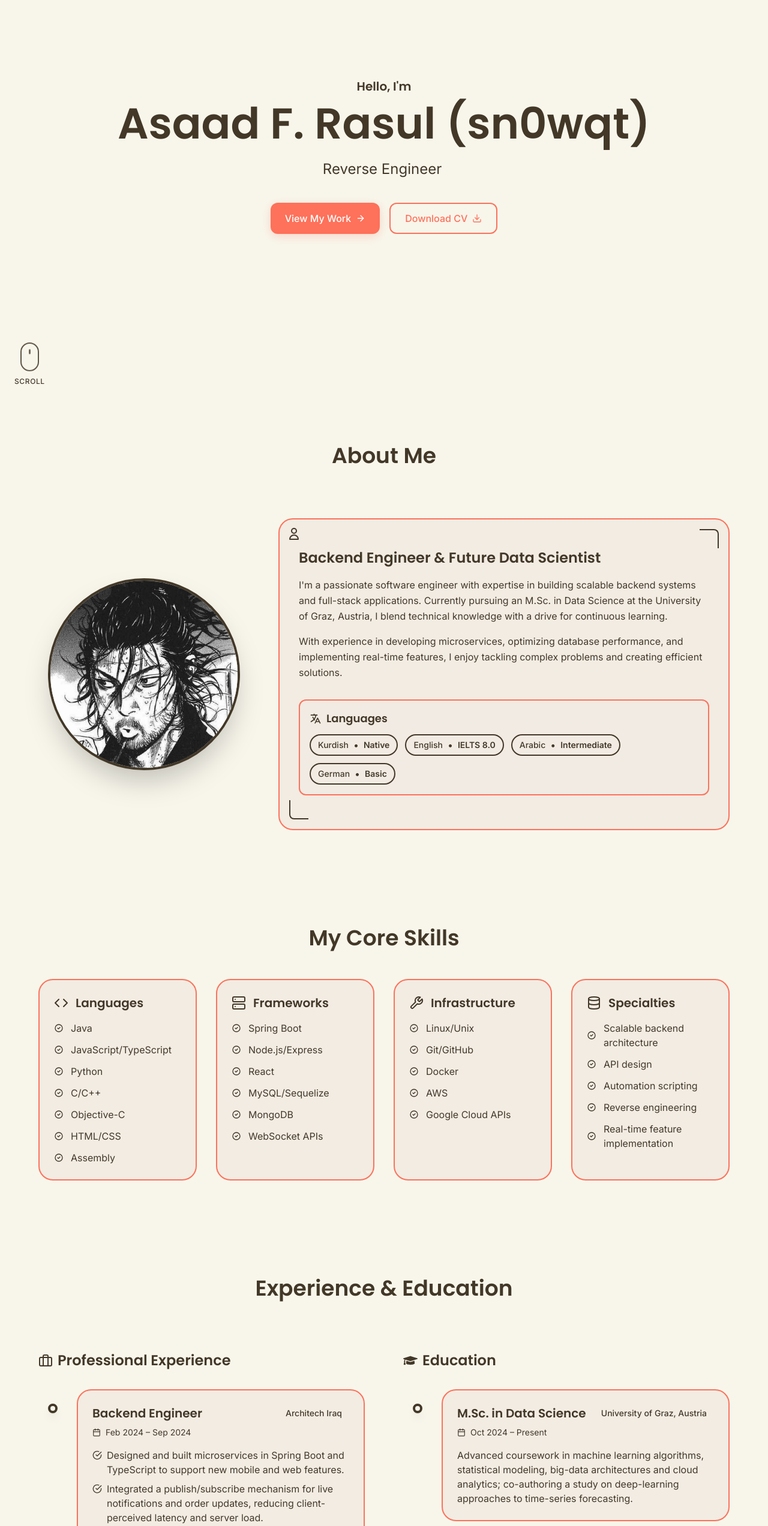
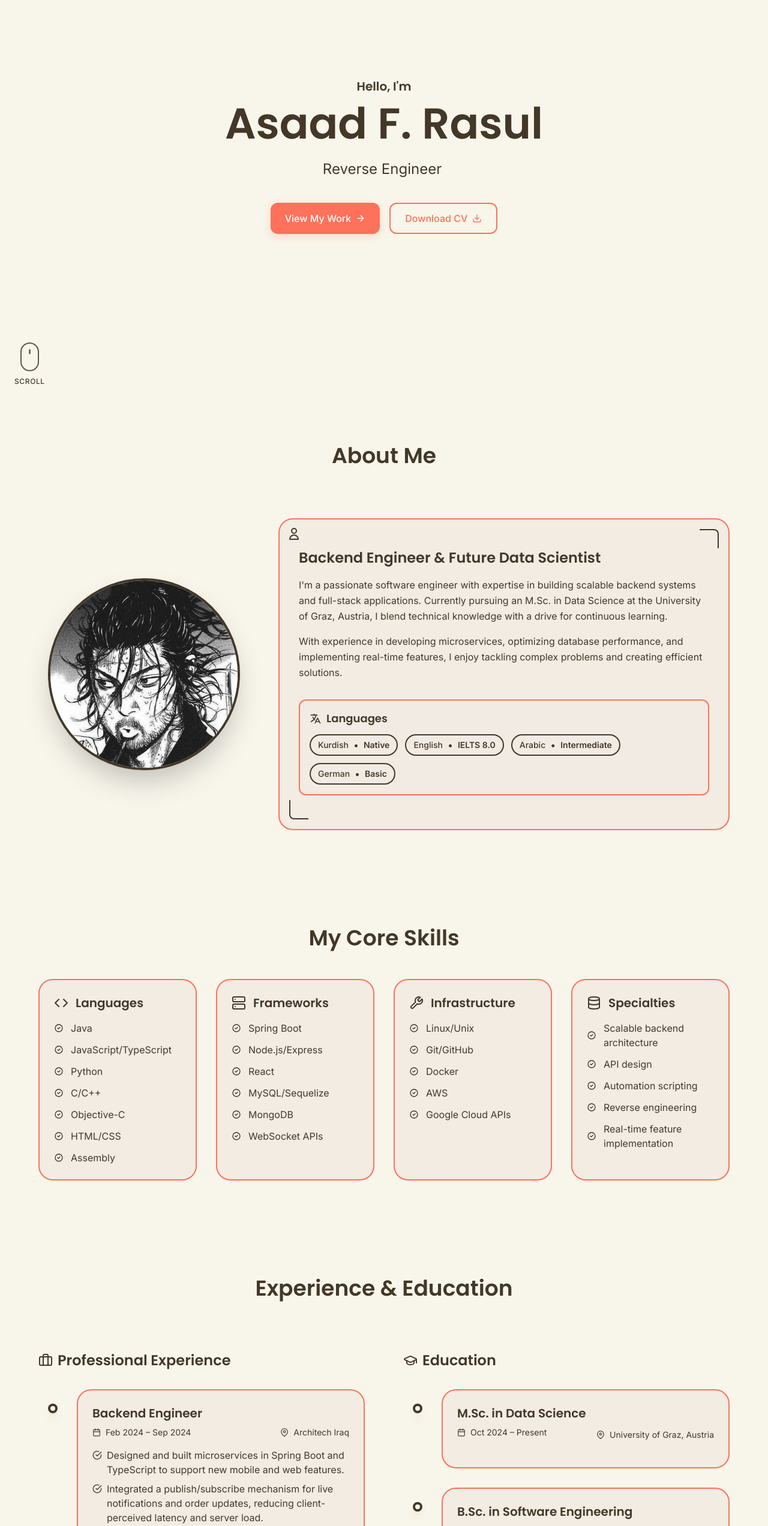
Before and after one commit to sn0wqt/sn0wqt.github.io, a React (Vite) app: page / in a window 1280 px wide. Shown: the part 140-2684 px from the top of the page at 60% size. Built offline with nearby package versions, Linux system fonts and the light colour scheme.

Commit message:
fixed mobile view, fixed experience cards

```diff
--- a/index.html
+++ b/index.html
@@ -13,7 +13,7 @@
       content="Asaad Rasul, Backend Engineer, Reverse Engineer, Data Science, Portfolio, Java, Spring Boot, TypeScript, React"
     />
     <meta name="author" content="Asaad F. Rasul" />
-    <title>sn0wqt.dev</title>
+    <title>sn0wqt.dev • Asaad F. Rasul</title>
     <!-- Prevent any flash during theme loading -->
     <style>
       html.theme-initializing * {
--- a/src/App.tsx
+++ b/src/App.tsx
@@ -19,7 +19,7 @@ function App() {
 
   return (
     <ThemeProvider>
-      <div className="min-h-screen bg-bg-primary text-text-primary">
+      <div className="min-h-screen bg-bg-primary text-text-primary overflow-x-hidden">
         {/* Background elements */}
         <div className="fixed top-0 left-0 w-full h-screen z-0 pointer-events-none overflow-hidden">
           <div className="absolute top-0 right-0 w-1/3 h-1/3 bg-accent/10 rounded-full blur-3xl transform translate-x-1/2 -translate-y-1/2"></div>
@@ -29,7 +29,7 @@ function App() {
 
         {/* Main content */}
         <Header />
-        <main className="relative z-10">
+        <main className="relative z-10 w-full overflow-x-hidden">
           <Hero />
           <About />
           <Skills />
--- a/src/components/Experience.tsx
+++ b/src/components/Experience.tsx
@@ -1,8 +1,8 @@
 import React from "react";
 import { motion } from "framer-motion";
 import { portfolioData } from "../data/portfolioData";
-import { FiBriefcase, FiCalendar, FiCheckCircle } from "react-icons/fi";
-import { FaGraduationCap } from "react-icons/fa";
+import { FiCalendar, FiCheckCircle, FiMapPin } from "react-icons/fi";
+import { LuGraduationCap, LuBriefcase, LuMedal } from "react-icons/lu";
 
 const Experience: React.FC = () => {
   const containerVariants = {
@@ -50,35 +50,39 @@ const Experience: React.FC = () => {
               variants={itemVariants}
               className="flex items-center gap-2 text-2xl font-bold text-text-primary mb-8 font-heading"
             >
-              <FiBriefcase className="text-accent text-2xl" />
+              <LuBriefcase className="text-accent text-2xl" />
               Professional Experience
             </motion.h3>
 
             <div className="relative space-y-8">
-              {/* Timeline line */}
-              <div className="absolute left-6 top-0 bottom-0 w-0.5 bg-gradient-to-b from-accent to-accent-light"></div>
+              {/* Timeline line - only visible on md screens and up */}
+              <div className="hidden md:block absolute left-6 top-0 bottom-0 w-0.5 bg-gradient-to-b from-accent to-accent-light"></div>
 
               {portfolioData.professionalExperience.map((exp, index) => (
                 <motion.div
                   key={index}
                   variants={itemVariants}
-                  className="relative pl-16"
+                  className="relative md:pl-16 pl-0"
                 >
-                  {/* Timeline dot */}
-                  <div className="absolute left-4 top-6 w-4 h-4 bg-accent rounded-full border-4 border-bg-primary shadow-lg"></div>{" "}
-                  <div className="card-orange p-6">
-                    <div className="flex flex-wrap items-center justify-between gap-2 mb-2">
+                  {/* Timeline dot - only visible on md screens and up */}
+                  <div className="hidden md:block absolute left-4 top-6 w-4 h-4 bg-accent rounded-full border-4 border-bg-primary shadow-lg"></div>{" "}
+                  <div className="card-orange p-6 mt-0 md:mt-0">
+                    <div className="mb-2">
                       <h4 className="text-xl font-semibold text-text-primary font-heading">
                         {exp.role}
                       </h4>
-                      <span className="px-3 py-1 text-sm rounded-full font-medium bg-accent text-bg-primary">
-                        {exp.company}
-                      </span>
                     </div>
 
-                    <div className="flex items-center text-text-secondary mb-4 text-sm">
-                      <FiCalendar className="mr-2" />
+                    <div className="flex flex-wrap items-center justify-between gap-4 mb-4">
+                      <div className="flex items-center text-text-secondary text-sm">
+                        <FiCalendar className="mr-2 text-accent" />
                         <span>{exp.period}</span>
+                      </div>
+
+                      <div className="flex items-center text-text-secondary text-sm">
+                        <FiMapPin className="mr-2 text-accent" />
+                        <span>{exp.company}</span>
+                      </div>
                     </div>
 
                     <ul className="space-y-2">
@@ -109,39 +113,48 @@ const Experience: React.FC = () => {
               variants={itemVariants}
               className="flex items-center gap-2 text-2xl font-bold text-text-primary mb-8 font-heading"
             >
-              <FaGraduationCap className="text-accent text-2xl" />
+              <LuGraduationCap className="text-accent text-2xl" />
               Education
             </motion.h3>
 
             <div className="relative space-y-8">
-              {/* Timeline line */}
-              <div className="absolute left-6 top-0 bottom-0 w-0.5 bg-gradient-to-b from-accent to-accent-light"></div>
+              {/* Timeline line - only visible on md screens and up */}
+              <div className="hidden md:block absolute left-6 top-0 bottom-0 w-0.5 bg-gradient-to-b from-accent to-accent-light"></div>
 
               {portfolioData.education.map((edu, index) => (
                 <motion.div
                   key={index}
                   variants={itemVariants}
-                  className="relative pl-16"
+                  className="relative md:pl-16 pl-0"
                 >
-                  {/* Timeline dot */}
-                  <div className="absolute left-4 top-6 w-4 h-4 bg-accent rounded-full border-4 border-bg-primary shadow-lg"></div>
+                  {/* Timeline dot - only visible on md screens and up */}
+                  <div className="hidden md:block absolute left-4 top-6 w-4 h-4 bg-accent rounded-full border-4 border-bg-primary shadow-lg"></div>
 
-                  <div className="card-orange p-6">
-                    <div className="flex flex-wrap items-center justify-between gap-2 mb-2">
-                      <h4 className="text-xl font-semibold text-text-primary font-heading">
+                  <div className="card-orange p-6 mt-0 md:mt-0">
+                    {/* Title */}
+                    <h4 className="text-xl font-semibold text-text-primary font-heading mb-2">
                       {edu.degree}
                     </h4>
-                      <span className="px-3 py-1 text-sm rounded-full font-medium bg-accent text-bg-primary">
+
+                    {/* Date and Location in a row with space between */}
+                    <div className="flex flex-wrap justify-between items-center mb-4">
+                      {/* Left side - Date */}
+                      <div className="flex items-center text-text-secondary text-sm mr-4 mb-2">
+                        <FiCalendar className="mr-2 text-accent flex-shrink-0" />
+                        <span>{edu.period}</span>
+                      </div>
+
+                      {/* Right side - Location */}
+                      <div className="flex items-center text-text-secondary text-sm">
+                        <FiMapPin className="mr-2 text-accent flex-shrink-0" />
+                        <span className="max-w-[180px] break-words">
                           {edu.institution}
                         </span>
                       </div>
-
-                    <div className="flex items-center text-text-secondary mb-4 text-sm">
-                      <FiCalendar className="mr-2" />
-                      <span>{edu.period}</span>
                     </div>
 
-                    <p className="text-text-secondary">{edu.details}</p>
+                    {/* Education details - can be toggled based on preference */}
+                    {/* <p className="text-text-secondary">{edu.details}</p> */}
                   </div>
                 </motion.div>
               ))}
@@ -152,27 +165,25 @@ const Experience: React.FC = () => {
               variants={itemVariants}
               className="flex items-center gap-2 text-2xl font-bold text-text-primary mt-12 mb-8 font-heading"
             >
-              <svg
-                xmlns="http://www.w3.org/2000/svg"
-                className="h-6 w-6 text-accent"
-                fill="none"
-                viewBox="0 0 24 24"
-                stroke="currentColor"
-              >
-                <path
-                  strokeLinecap="round"
-                  strokeLinejoin="round"
-                  strokeWidth={2}
-                  d="M9 12l2 2 4-4m6 2a9 9 0 11-18 0 9 9 0 0118 0z"
-                />
-              </svg>
+              <LuMedal className="text-accent text-2xl" />
               Certifications
             </motion.h3>
 
-            <div className="space-y-4">
+            <div className="relative space-y-8">
+              {/* Timeline line - only visible on md screens and up */}
+              <div className="hidden md:block absolute left-6 top-0 bottom-0 w-0.5 bg-gradient-to-b from-accent to-accent-light"></div>
+
               {portfolioData.certifications.map((cert, index) => (
-                <motion.div key={index} variants={itemVariants}>
-                  <div className="card-orange p-5 flex justify-between items-center">
+                <motion.div
+                  key={index}
+                  variants={itemVariants}
+                  className="relative md:pl-16 pl-0"
+                >
+                  {/* Timeline dot - only visible on md screens and up */}
+                  <div className="hidden md:block absolute left-4 top-6 w-4 h-4 bg-accent rounded-full border-4 border-bg-primary shadow-lg"></div>
+
+                  <div className="card-orange p-5 mt-0 md:mt-0">
+                    <div className="flex justify-between items-center">
                       <div>
                         <h4 className="text-lg font-semibold text-text-primary font-heading">
                           {cert.name}
@@ -183,6 +194,7 @@ const Experience: React.FC = () => {
                       </div>
 
                       <div className="text-accent font-medium">{cert.date}</div>
+                    </div>
                   </div>
                 </motion.div>
               ))}
--- a/src/components/Hero.tsx
+++ b/src/components/Hero.tsx
@@ -19,14 +19,14 @@ const Hero: React.FC = () => {
   return (
     <section
       id="hero"
-      className="relative min-h-screen flex items-center bg-bg-primary"
+      className="relative min-h-screen flex items-center bg-bg-primary w-full overflow-x-hidden"
     >
-      <div className="px-4 md:px-8 lg:px-16 mx-auto max-w-7xl relative z-10">
+      <div className="px-4 md:px-8 lg:px-16 mx-auto w-full max-w-7xl relative z-10">
         <motion.div
           initial={{ opacity: 0, y: 20 }}
           animate={{ opacity: 1, y: 0 }}
           transition={{ duration: 0.6, ease: "easeOut" }}
-          className="max-w-4xl mx-auto text-center"
+          className="max-w-4xl mx-auto text-center w-full"
         >
           <motion.h2
             className="text-lg md:text-xl text-text-secondary mb-3"
@@ -43,7 +43,7 @@ const Hero: React.FC = () => {
             animate={{ opacity: 1, y: 0 }}
             transition={{ delay: 0.5, duration: 0.8 }}
           >
-            Asaad F. Rasul <span className="text-accent">(sn0wqt)</span>
+            Asaad F. Rasul
           </motion.h1>
 
           <motion.div
--- a/src/index.css
+++ b/src/index.css
@@ -1,4 +1,13 @@
 @import "tailwindcss";
+
+/* Global styles to prevent overflow on mobile */
+html,
+body {
+  overflow-x: hidden;
+  width: 100%;
+  position: relative;
+  max-width: 100vw;
+}
 
 /* Enhanced CSS Variables with your specific requirements */
 :root {
```
Lines whose indentation alone changed are shown as unchanged.
